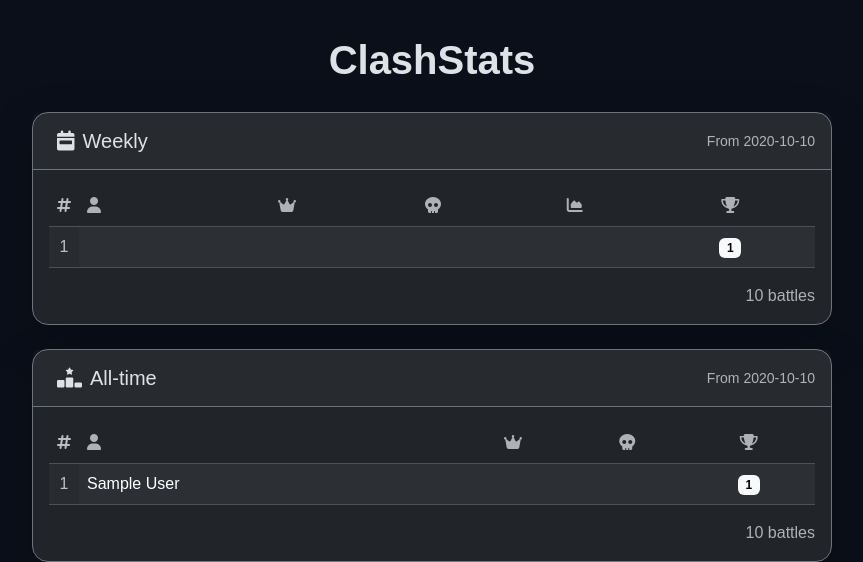
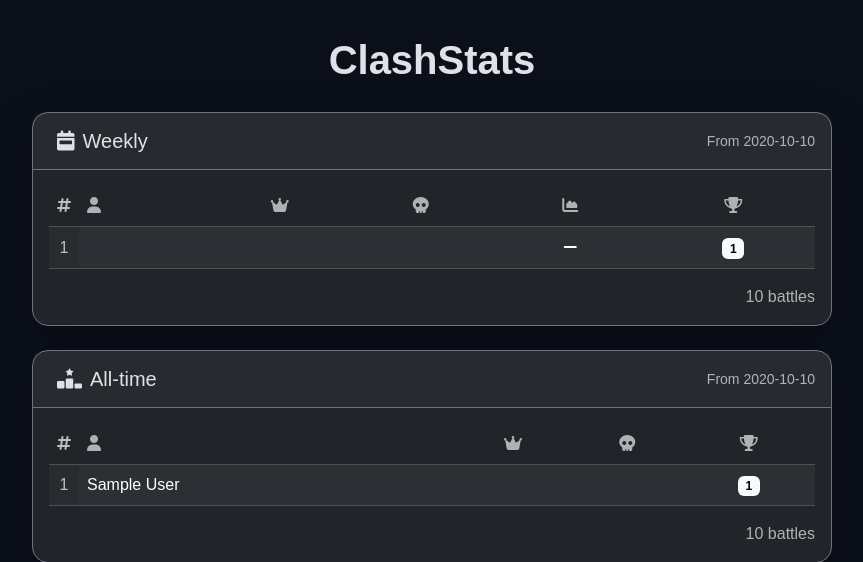
Before and after one commit to edbourque0/clashstats, a Django app: template templates/home.html in a window 1280 px wide. Shown: the top 562 px of the page, without its empty margins (208-1071 px from the left). Run offline with Django 5.2, Linux system fonts and the light colour scheme; tables that the repository leaves empty hold one stand-in row (values such as "Sample post"); the template is opened without the code that fills it: values that come from a table or form of the project are taken from there, most other values are stand-ins (such as "Sample title", 1, 10 or a date in 2020); data that the repository does not hold is empty; some libraries are stand-ins or nearby versions; some web fonts are replaced.

Commit message:
Update templates/home.html
Co-authored-by: Copilot <175728472+Copilot@users.noreply.github.com>

```diff
--- a/templates/home.html
+++ b/templates/home.html
@@ -93,7 +93,7 @@
                     </span>
                         {% else %}
                         <span>
-                        <i class="fa-solid fa-icon-minus p-1"></i>
+                        <i class="fa-solid fa-minus p-1"></i>
                         </span>
                 {% endif %}
               </td>
```
